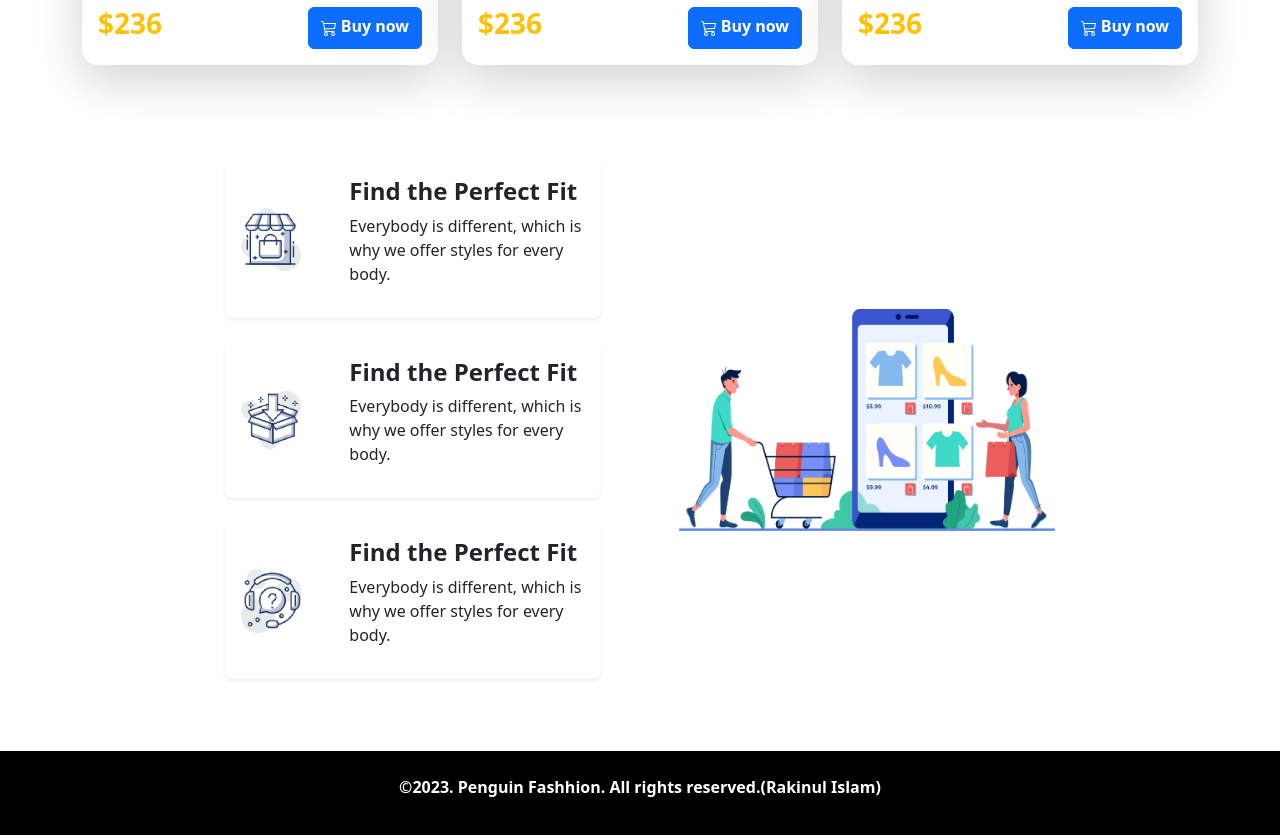
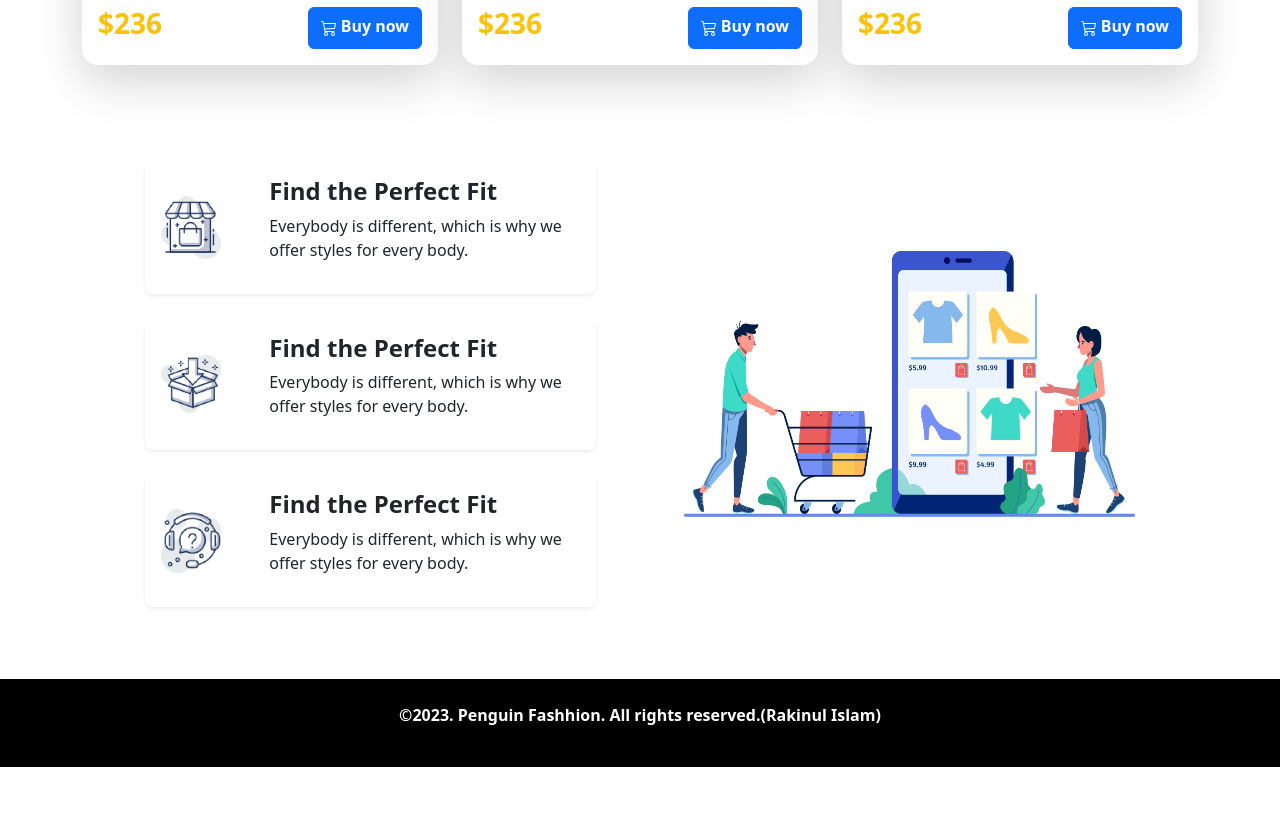
Before and after one commit to RakinulIslam1/Penguin-Fashhion, a plain HTML site: page index.html in a window 1280 px wide. Shown: the part 1880-2715 px from the top of the page. After the commit the page ends 2647 px from the top, so only its background shows below. Drawn offline with nearby package versions, Linux system fonts and the light colour scheme.

Commit message:
last push

```diff
--- a/index.html
+++ b/index.html
@@ -190,7 +190,7 @@
 
             </div>
         </section>
-        <section class="container my-5 w-75">
+        <section class="container my-5">
             <div class="row align-items-center d-flex justify-content-evenly">
                 <div class="col-lg-5 col-md-5 col-sm-12">
                   <div class="d-flex align-items-center my-4 p-3 gap-5 rounded-3 shadow-sm border-0">
```
